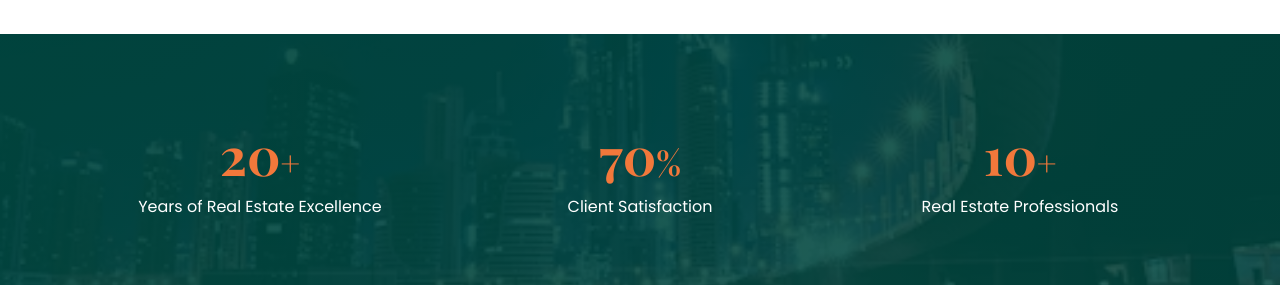
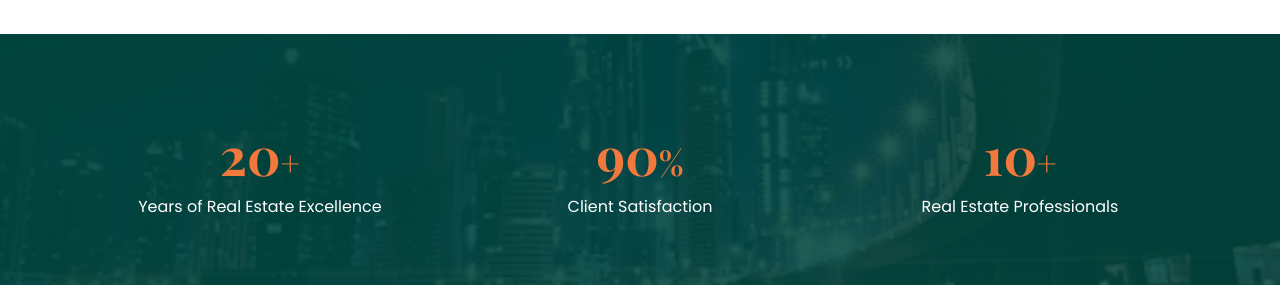
Before and after one commit to farsath2001-bfa/Onera-Realestate, a React (Vite) app in the folder client/: page / in a window 1280 px wide. Shown: the part 5500-5785 px from the top of the page. Built offline with nearby package versions, Linux system fonts and the light colour scheme.

Commit message:
update copied stats Counter

```diff
--- a/client/src/components/StatsCounter.jsx
+++ b/client/src/components/StatsCounter.jsx
@@ -1,26 +1,83 @@
+import { useState, useEffect, useRef } from 'react';
 import { Container, Row, Col } from 'react-bootstrap';
 import statsBg from '../assets/images/stats-bg.jpg';
 
 const stats = [
   { value: 20, suffix: '+', label: 'Years of Real Estate Excellence' },
-  { value: 70, suffix: '%', label: 'Client Satisfaction' },
+  { value: 90, suffix: '%', label: 'Client Satisfaction' },
   { value: 10, suffix: '+', label: 'Real Estate Professionals' },
 ];
 
+function useCountUp(target, shouldStart, duration = 1500) {
+  const [count, setCount] = useState(0);
+
+  useEffect(() => {
+    if (!shouldStart) return;
+
+    let startTime = null;
+    let animationFrame;
+
+    const step = (timestamp) => {
+      if (!startTime) startTime = timestamp;
+      const progress = Math.min((timestamp - startTime) / duration, 1);
+      setCount(Math.floor(progress * target));
+      if (progress < 1) {
+        animationFrame = requestAnimationFrame(step);
+      } else {
+        setCount(target);
+      }
+    };
+
+    animationFrame = requestAnimationFrame(step);
+    return () => cancelAnimationFrame(animationFrame);
+  }, [shouldStart, target, duration]);
+
+  return count;
+}
+
+function StatItem({ value, suffix, label, shouldStart }) {
+  const count = useCountUp(value, shouldStart);
+  return (
+    <Col md={4}>
+      <h2 className="stat-value">
+        {count}
+        <span className="stat-suffix">{suffix}</span>
+      </h2>
+      <p className="stat-label">{label}</p>
+    </Col>
+  );
+}
+
 function StatsCounter() {
+  const [inView, setInView] = useState(false);
+  const sectionRef = useRef(null);
+
+  useEffect(() => {
+    const observer = new IntersectionObserver(
+      ([entry]) => {
+        if (entry.isIntersecting) {
+          setInView(true);
+          observer.disconnect();
+        }
+      },
+      { threshold: 0.3 }
+    );
+
+    if (sectionRef.current) observer.observe(sectionRef.current);
+    return () => observer.disconnect();
+  }, []);
+
   return (
-    <section className="stats-counter" style={{ backgroundImage: `url(${statsBg})` }}>
+    <section
+      className="stats-counter"
+      style={{ backgroundImage: `url(${statsBg})` }}
+      ref={sectionRef}
+    >
       <div className="stats-overlay" />
       <Container className="position-relative">
         <Row className="text-center g-4">
           {stats.map((s) => (
-            <Col md={4} key={s.label}>
-              <h2 className="stat-value">
-                {s.value}
-                <span className="stat-suffix">{s.suffix}</span>
-              </h2>
-              <p className="stat-label">{s.label}</p>
-            </Col>
+            <StatItem key={s.label} {...s} shouldStart={inView} />
           ))}
         </Row>
       </Container>
--- a/client/src/components/Testimonials.jsx
+++ b/client/src/components/Testimonials.jsx
@@ -3,17 +3,17 @@ import { Quote } from 'react-bootstrap-icons';
 
 const testimonials = [
   {
-    quote: "Onera made a complex Dubai Marina purchase feel simple. They handled the details so I didn't have to chase anything myself.",
+    quote: "From our first call to the final signature, everything felt handled. Onera made buying in Dubai Marina feel simple, not stressful.",
     name: 'Michael Carter',
     role: 'Investor, Dubai Marina',
   },
   {
-    quote: 'From the first call to closing, everything moved fast without ever feeling rushed. Their team was responsive at every step.',
+    quote: 'Quick, responsive, and genuinely helpful at every step. I never once felt like just another transaction.',
     name: 'Emily Davis',
     role: 'Homebuyer, Downtown Dubai',
   },
   {
-    quote: 'I closed on a commercial property in Sharjah with flexible terms that actually worked for my budget — no compromises on location.',
+    quote: "Closed on a commercial property in Sharjah with terms that actually worked for my budget — no pressure, no compromises.",
     name: 'Ahmed Al Mansoori',
     role: 'Entrepreneur, Dubai',
   },
```
